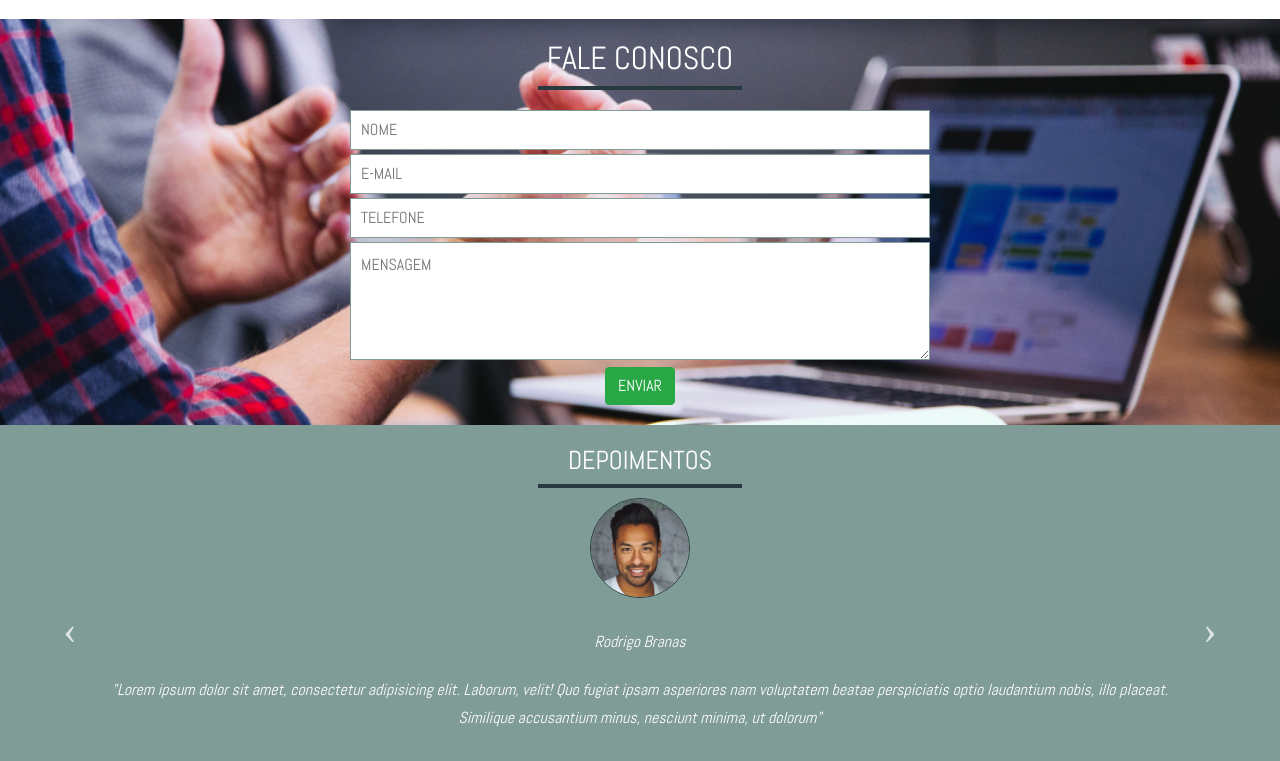
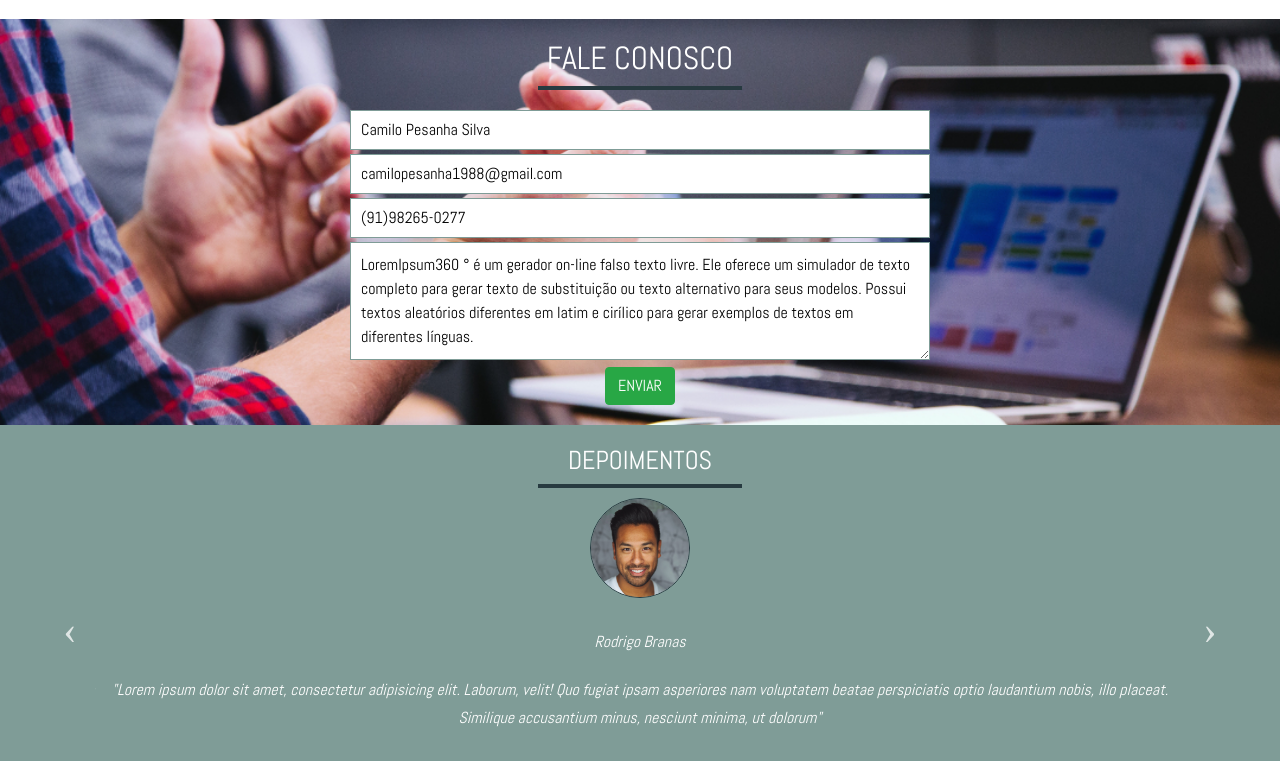
Before and after one commit to bladellano/navbar-scroll-width, a PHP site: page / in a window 1280 px wide. Shown: the part 2421-3182 px from the top of the page. Run offline with PHP 8.4, Linux system fonts and the light colour scheme; style sheets or scripts are compiled from the project's sources; some libraries are stand-ins or nearby versions.

```diff
--- a/assets/js/main.js
+++ b/assets/js/main.js
@@ -6,12 +6,12 @@
         $('input[name="telefone"]').mask('(00) 00000-0000');
 
         /* Formulário de Contato */
-/*        $('input[name="nome"]').val('Camilo Pesanha Silva');
+        $('input[name="nome"]').val('Camilo Pesanha Silva');
         $('input[name="email"]').val('camilopesanha1988@gmail.com');
         $('input[name="telefone"]').val('(91)98265-0277');
         $('textarea[name="mensagem"]').val(`LoremIpsum360 ° é um gerador on-line falso texto livre. Ele oferece um simulador de texto completo para gerar texto de substituição ou texto alternativo para seus modelos. Possui textos aleatórios diferentes em latim e cirílico para gerar exemplos de textos em diferentes línguas.
 
-        LoremIpsum360 ° também lhe dá a capacidade de adicionar marcas de pontuação, acentos e caracteres especiais, para estar mais perto dos idiomas francês ou outras. Além disso, se você quiser ver os resultados em diferentes tipos de letra, você vai encontrar muitos recursos para definir como font-family, font-size, text-align ou line-heigh.`);*/
+        LoremIpsum360 ° também lhe dá a capacidade de adicionar marcas de pontuação, acentos e caracteres especiais, para estar mais perto dos idiomas francês ou outras. Além disso, se você quiser ver os resultados em diferentes tipos de letra, você vai encontrar muitos recursos para definir como font-family, font-size, text-align ou line-heigh.`);
 
         $('.form-contato').submit(function(e) {
             e.preventDefault();
--- a/send-mail.php
+++ b/send-mail.php
@@ -54,6 +54,7 @@ $body = '<!DOCTYPE html>
 </body>
 </html>';
 
-$result = $email->send("bladellano@yahoo.com.br",$_POST['email'],$_POST['nome'],"Formulário de Contato Portal",$body);
+// $result = $email->send("bladellano@yahoo.com.br",$_POST['email'],$_POST['nome'],"Formulário de Contato Portal",$body);
+$result = $email->send("diretor@paideiaeducacional.com",$_POST['email'],$_POST['nome'],"Formulário de Contato Portal",$body);
 
 var_dump($result);
--- a/view/_header.php
+++ b/view/_header.php
@@ -80,7 +80,7 @@
    <div class="custom">
      <i class="fas fa-envelope"></i>
      <h3>E-MAIL PARA CONTATO</h3>
-     <h4>contato@paideiaeducacional</h4>
+     <h4>diretor@paideiaeducacional.com</h4>
    </div>
  </div>
 
```
